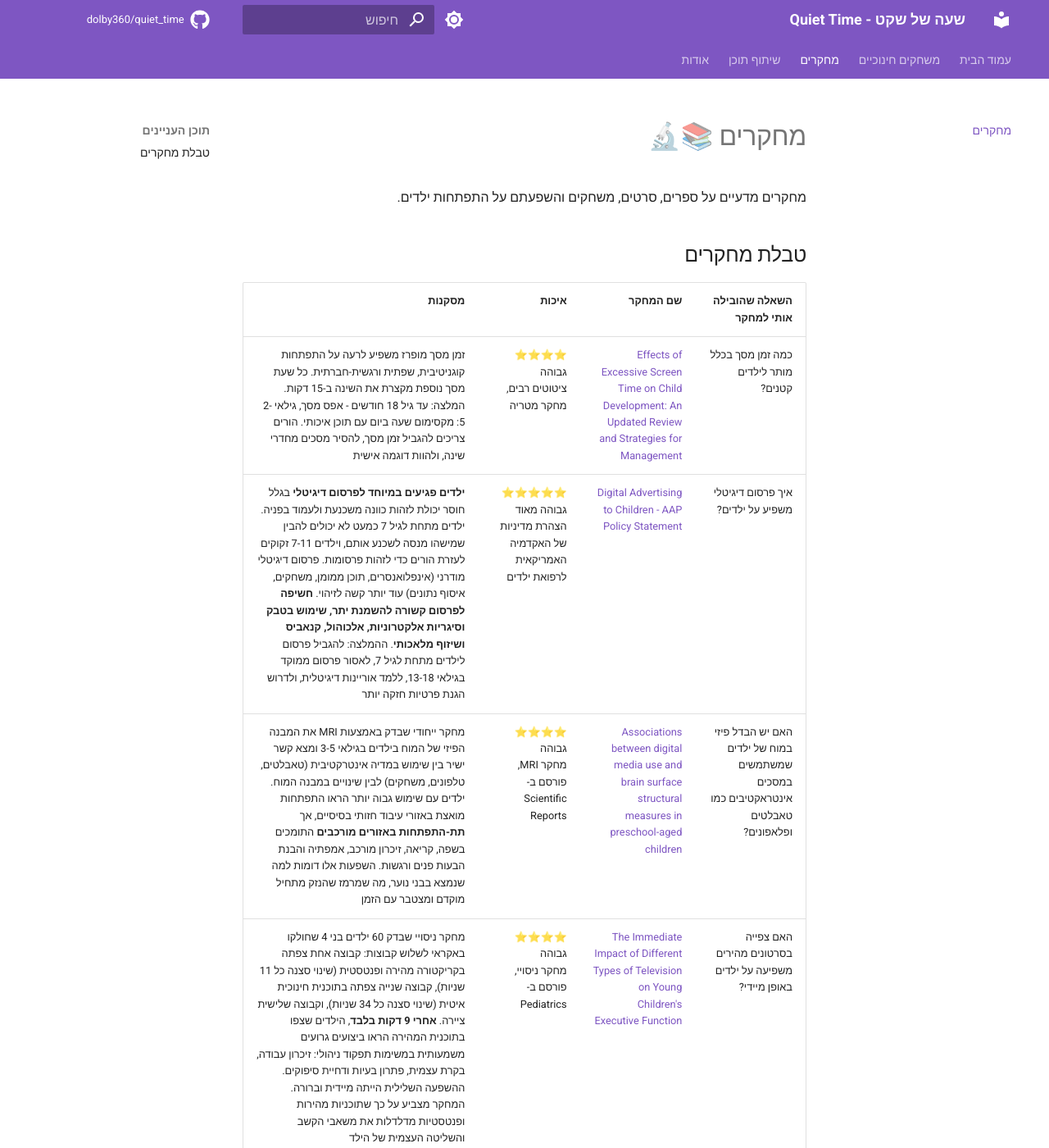
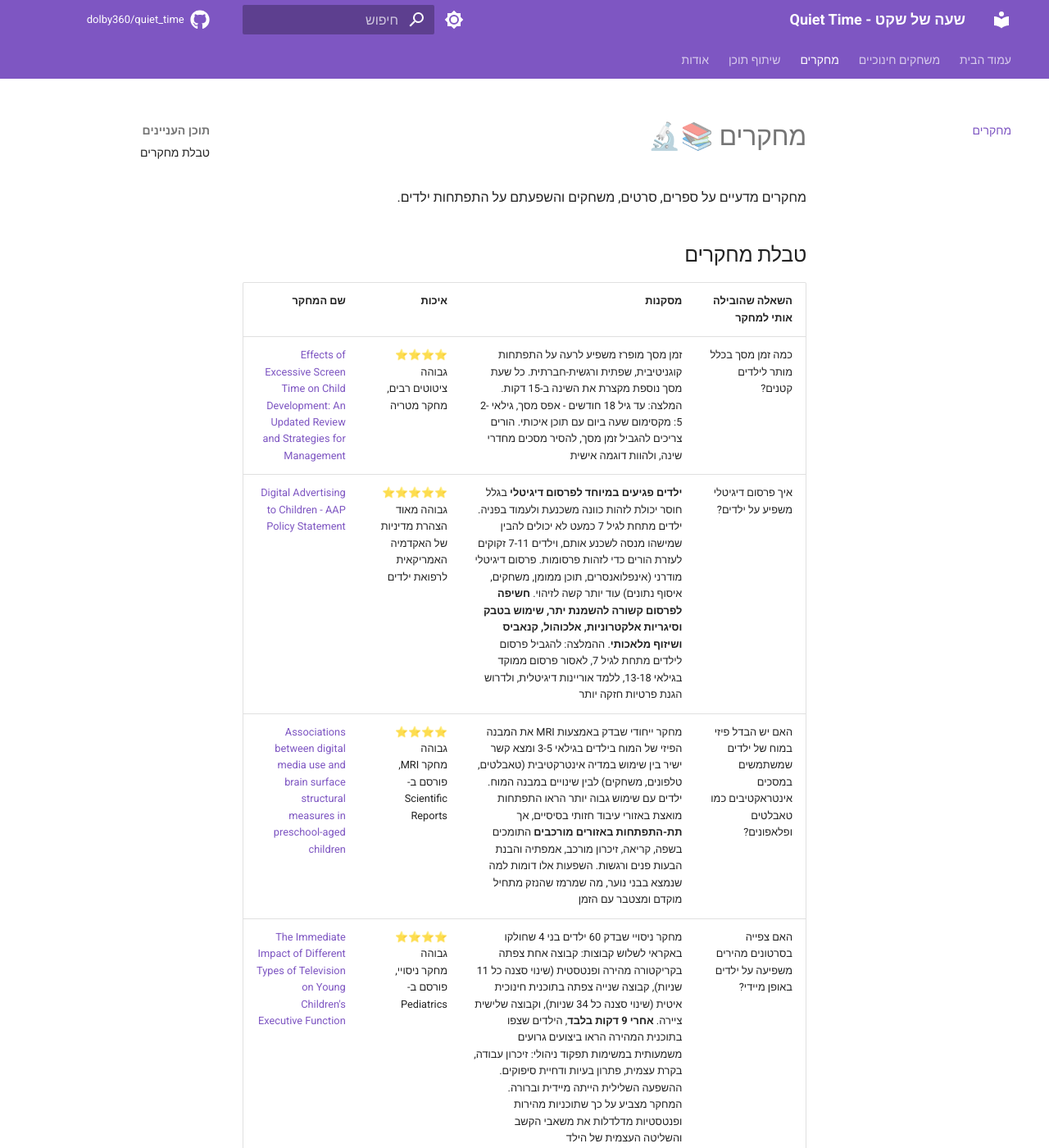
Before and after one commit to dolby360/quiet_time, an MkDocs documentation site: the page built from docs/research.md, in a window 1280 px wide and 1400 px high. Shown: the whole window at 82% size. Built offline with MkDocs 1.6.1 and Material for MkDocs 9.7.7, drawn with Linux system fonts in a browser that asks for light colours; comment, search, counter and statistics services are not loaded; some of the changed text lies outside the part shown.

Commit message:
change reserach layout

```diff
--- a/docs/research.md
+++ b/docs/research.md
@@ -4,13 +4,13 @@
 
 ## טבלת מחקרים {#research-table}
 
-| השאלה שהובילה אותי למחקר | שם המחקר | איכות | מסקנות |
+| השאלה שהובילה אותי למחקר | מסקנות | איכות | שם המחקר |
 |---------------------------|----------|--------|---------|
-| כמה זמן מסך בכלל מותר לילדים קטנים? | [Effects of Excessive Screen Time on Child Development: An Updated Review and Strategies for Management](https://pmc.ncbi.nlm.nih.gov/articles/PMC10353947/) | ⭐⭐⭐⭐ גבוהה<br>ציטוטים רבים, מחקר מטריה | זמן מסך מופרז משפיע לרעה על התפתחות קוגניטיבית, שפתית ורגשית-חברתית. כל שעת מסך נוספת מקצרת את השינה ב-15 דקות. המלצה: עד גיל 18 חודשים - אפס מסך, גילאי 2-5: מקסימום שעה ביום עם תוכן איכותי. הורים צריכים להגביל זמן מסך, להסיר מסכים מחדרי שינה, ולהוות דוגמה אישית |
-| איך פרסום דיגיטלי משפיע על ילדים? | [Digital Advertising to Children - AAP Policy Statement](https://publications.aap.org/pediatrics/article/146/1/e20201681/37013/Digital-Advertising-to-Children) | ⭐⭐⭐⭐⭐ גבוהה מאוד<br>הצהרת מדיניות של האקדמיה האמריקאית לרפואת ילדים | **ילדים פגיעים במיוחד לפרסום דיגיטלי** בגלל חוסר יכולת לזהות כוונה משכנעת ולעמוד בפניה. ילדים מתחת לגיל 7 כמעט לא יכולים להבין שמישהו מנסה לשכנע אותם, וילדים 7-11 זקוקים לעזרת הורים כדי לזהות פרסומות. פרסום דיגיטלי מודרני (אינפלואנסרים, תוכן ממומן, משחקים, איסוף נתונים) עוד יותר קשה לזיהוי. **חשיפה לפרסום קשורה להשמנת יתר, שימוש בטבק וסיגריות אלקטרוניות, אלכוהול, קנאביס ושיזוף מלאכותי**. ההמלצה: להגביל פרסום לילדים מתחת לגיל 7, לאסור פרסום ממוקד בגילאי 13-18, ללמד אוריינות דיגיטלית, ולדרוש הגנת פרטיות חזקה יותר |
-| האם יש הבדל פיזי במוח של ילדים שמשתמשים במסכים אינטראקטיבים כמו טאבלטים ופלאפונים? | [Associations between digital media use and brain surface structural measures in preschool-aged children](https://www.nature.com/articles/s41598-022-20922-0) | ⭐⭐⭐⭐ גבוהה<br>מחקר MRI, פורסם ב-Scientific Reports | מחקר ייחודי שבדק באמצעות MRI את המבנה הפיזי של המוח בילדים בגילאי 3-5 ומצא קשר ישיר בין שימוש במדיה אינטרקטיבית (טאבלטים, טלפונים, משחקים) לבין שינויים במבנה המוח. ילדים עם שימוש גבוה יותר הראו התפתחות מואצת באזורי עיבוד חזותי בסיסיים, אך **תת-התפתחות באזורים מורכבים** התומכים בשפה, קריאה, זיכרון מורכב, אמפתיה והבנת הבעות פנים ורגשות. השפעות אלו דומות למה שנמצא בבני נוער, מה שמרמז שהנזק מתחיל מוקדם ומצטבר עם הזמן |
-| האם צפייה בסרטונים מהירים משפיעה על ילדים באופן מיידי? | [The Immediate Impact of Different Types of Television on Young Children's Executive Function](https://pmc.ncbi.nlm.nih.gov/articles/PMC9923845/) | ⭐⭐⭐⭐ גבוהה<br>מחקר ניסויי, פורסם ב-Pediatrics | מחקר ניסויי שבדק 60 ילדים בני 4 שחולקו באקראי לשלוש קבוצות: קבוצה אחת צפתה בקריקטורה מהירה ופנטסטית (שינוי סצנה כל 11 שניות), קבוצה שנייה צפתה בתוכנית חינוכית איטית (שינוי סצנה כל 34 שניות), וקבוצה שלישית ציירה. **אחרי 9 דקות בלבד**, הילדים שצפו בתוכנית המהירה הראו ביצועים גרועים משמעותית במשימות תפקוד ניהולי: זיכרון עבודה, בקרת עצמית, פתרון בעיות ודחיית סיפוקים. ההשפעה השלילית הייתה מיידית וברורה. המחקר מצביע על כך שתוכניות מהירות ופנטסטיות מדלדלות את משאבי הקשב והשליטה העצמית של הילד |
-| מה עדיף טלויזיה או טאבלט? | [Interactive vs. Passive Screen Time - סיכום מחקרים](https://katherinemartinko.substack.com/p/interactive-vs-passive-screen-time) | ⭐⭐⭐ בינונית<br>סיכום של מספר מחקרים  | **מסכים אינטראקטיביים (טאבלטים, משחקים, טלפונים) הרבה יותר מזיקים מטלוויזיה פסיבית**. מחקרים מראים ש-30 דקות בלבד של מסך אינטראקטיבי מספיקות כדי לפגוע באיכות השינה, בעוד שצריך שעתיים של טלוויזיה פסיבית כדי לגרום לאותה השפעה. מסכים אינטראקטיביים גורמים להיפר-עוררות, התמכרות, ופגיעה חמורה יותר בזיכרון ובשינה. רוב האפליקציות "חינוכיות" אינן מבוססות מחקר והילדים שלומדים עם טאבלטים בכיתה מפגרים בשנה שלמה בקריאה. **אם כבר מסך - עדיף סרט בטלוויזיה עם התחלה וסוף ברורים** |
+| כמה זמן מסך בכלל מותר לילדים קטנים? | זמן מסך מופרז משפיע לרעה על התפתחות קוגניטיבית, שפתית ורגשית-חברתית. כל שעת מסך נוספת מקצרת את השינה ב-15 דקות. המלצה: עד גיל 18 חודשים - אפס מסך, גילאי 2-5: מקסימום שעה ביום עם תוכן איכותי. הורים צריכים להגביל זמן מסך, להסיר מסכים מחדרי שינה, ולהוות דוגמה אישית | ⭐⭐⭐⭐ גבוהה<br>ציטוטים רבים, מחקר מטריה | [Effects of Excessive Screen Time on Child Development: An Updated Review and Strategies for Management](https://pmc.ncbi.nlm.nih.gov/articles/PMC10353947/) |
+| איך פרסום דיגיטלי משפיע על ילדים? | **ילדים פגיעים במיוחד לפרסום דיגיטלי** בגלל חוסר יכולת לזהות כוונה משכנעת ולעמוד בפניה. ילדים מתחת לגיל 7 כמעט לא יכולים להבין שמישהו מנסה לשכנע אותם, וילדים 7-11 זקוקים לעזרת הורים כדי לזהות פרסומות. פרסום דיגיטלי מודרני (אינפלואנסרים, תוכן ממומן, משחקים, איסוף נתונים) עוד יותר קשה לזיהוי. **חשיפה לפרסום קשורה להשמנת יתר, שימוש בטבק וסיגריות אלקטרוניות, אלכוהול, קנאביס ושיזוף מלאכותי**. ההמלצה: להגביל פרסום לילדים מתחת לגיל 7, לאסור פרסום ממוקד בגילאי 13-18, ללמד אוריינות דיגיטלית, ולדרוש הגנת פרטיות חזקה יותר | ⭐⭐⭐⭐⭐ גבוהה מאוד<br>הצהרת מדיניות של האקדמיה האמריקאית לרפואת ילדים | [Digital Advertising to Children - AAP Policy Statement](https://publications.aap.org/pediatrics/article/146/1/e20201681/37013/Digital-Advertising-to-Children) |
+| האם יש הבדל פיזי במוח של ילדים שמשתמשים במסכים אינטראקטיבים כמו טאבלטים ופלאפונים? | מחקר ייחודי שבדק באמצעות MRI את המבנה הפיזי של המוח בילדים בגילאי 3-5 ומצא קשר ישיר בין שימוש במדיה אינטרקטיבית (טאבלטים, טלפונים, משחקים) לבין שינויים במבנה המוח. ילדים עם שימוש גבוה יותר הראו התפתחות מואצת באזורי עיבוד חזותי בסיסיים, אך **תת-התפתחות באזורים מורכבים** התומכים בשפה, קריאה, זיכרון מורכב, אמפתיה והבנת הבעות פנים ורגשות. השפעות אלו דומות למה שנמצא בבני נוער, מה שמרמז שהנזק מתחיל מוקדם ומצטבר עם הזמן | ⭐⭐⭐⭐ גבוהה<br>מחקר MRI, פורסם ב-Scientific Reports | [Associations between digital media use and brain surface structural measures in preschool-aged children](https://www.nature.com/articles/s41598-022-20922-0) |
+| האם צפייה בסרטונים מהירים משפיעה על ילדים באופן מיידי? | מחקר ניסויי שבדק 60 ילדים בני 4 שחולקו באקראי לשלוש קבוצות: קבוצה אחת צפתה בקריקטורה מהירה ופנטסטית (שינוי סצנה כל 11 שניות), קבוצה שנייה צפתה בתוכנית חינוכית איטית (שינוי סצנה כל 34 שניות), וקבוצה שלישית ציירה. **אחרי 9 דקות בלבד**, הילדים שצפו בתוכנית המהירה הראו ביצועים גרועים משמעותית במשימות תפקוד ניהולי: זיכרון עבודה, בקרת עצמית, פתרון בעיות ודחיית סיפוקים. ההשפעה השלילית הייתה מיידית וברורה. המחקר מצביע על כך שתוכניות מהירות ופנטסטיות מדלדלות את משאבי הקשב והשליטה העצמית של הילד | ⭐⭐⭐⭐ גבוהה<br>מחקר ניסויי, פורסם ב-Pediatrics | [The Immediate Impact of Different Types of Television on Young Children's Executive Function](https://pmc.ncbi.nlm.nih.gov/articles/PMC9923845/) |
+| מה עדיף טלויזיה או טאבלט? | **מסכים אינטראקטיביים (טאבלטים, משחקים, טלפונים) הרבה יותר מזיקים מטלוויזיה פסיבית**. מחקרים מראים ש-30 דקות בלבד של מסך אינטראקטיבי מספיקות כדי לפגוע באיכות השינה, בעוד שצריך שעתיים של טלוויזיה פסיבית כדי לגרום לאותה השפעה. מסכים אינטראקטיביים גורמים להיפר-עוררות, התמכרות, ופגיעה חמורה יותר בזיכרון ובשינה. רוב האפליקציות "חינוכיות" אינן מבוססות מחקר והילדים שלומדים עם טאבלטים בכיתה מפגרים בשנה שלמה בקריאה. **אם כבר מסך - עדיף סרט בטלוויזיה עם התחלה וסוף ברורים** | ⭐⭐⭐ בינונית<br>סיכום של מספר מחקרים  | [Interactive vs. Passive Screen Time - סיכום מחקרים](https://katherinemartinko.substack.com/p/interactive-vs-passive-screen-time) |
 
 
 
```
